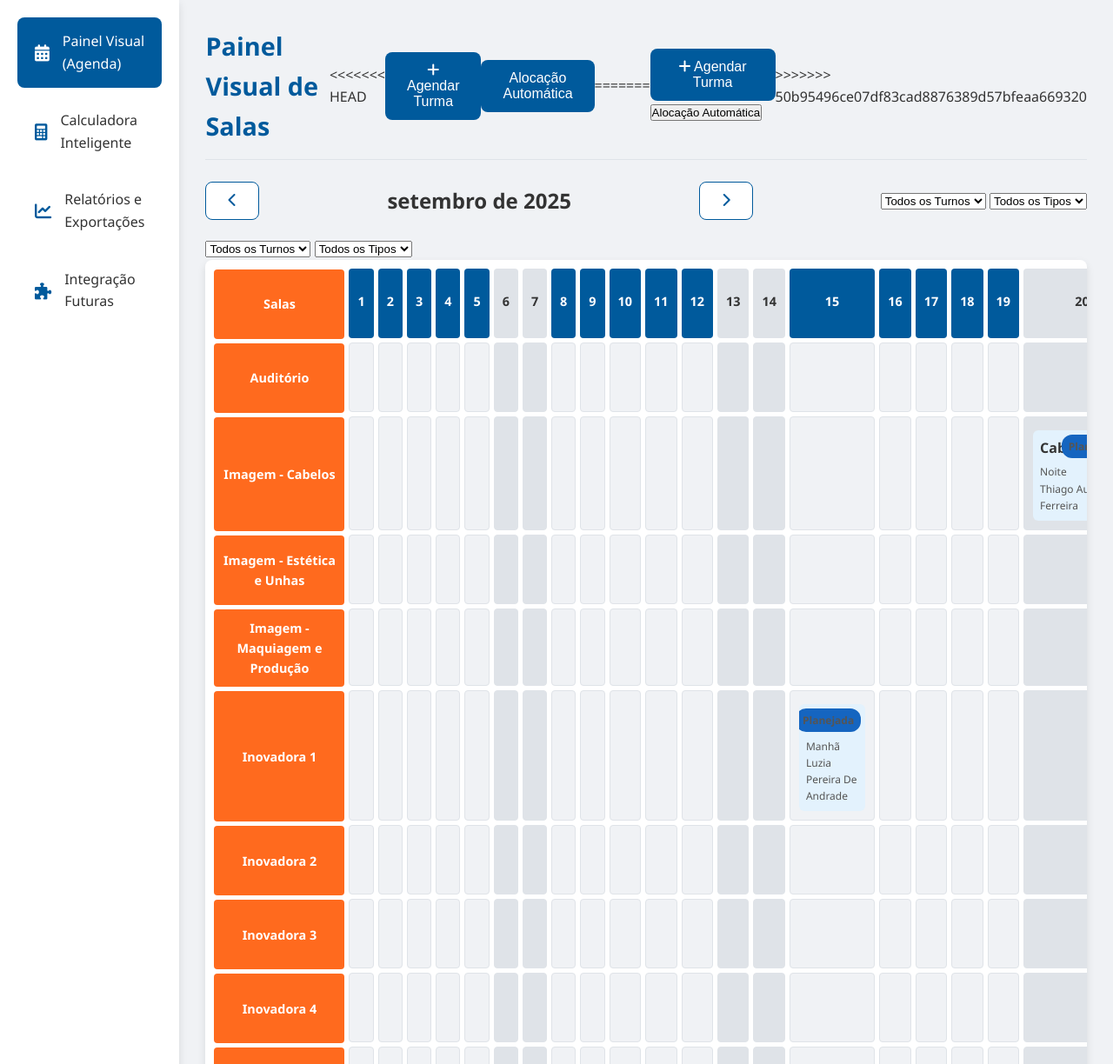
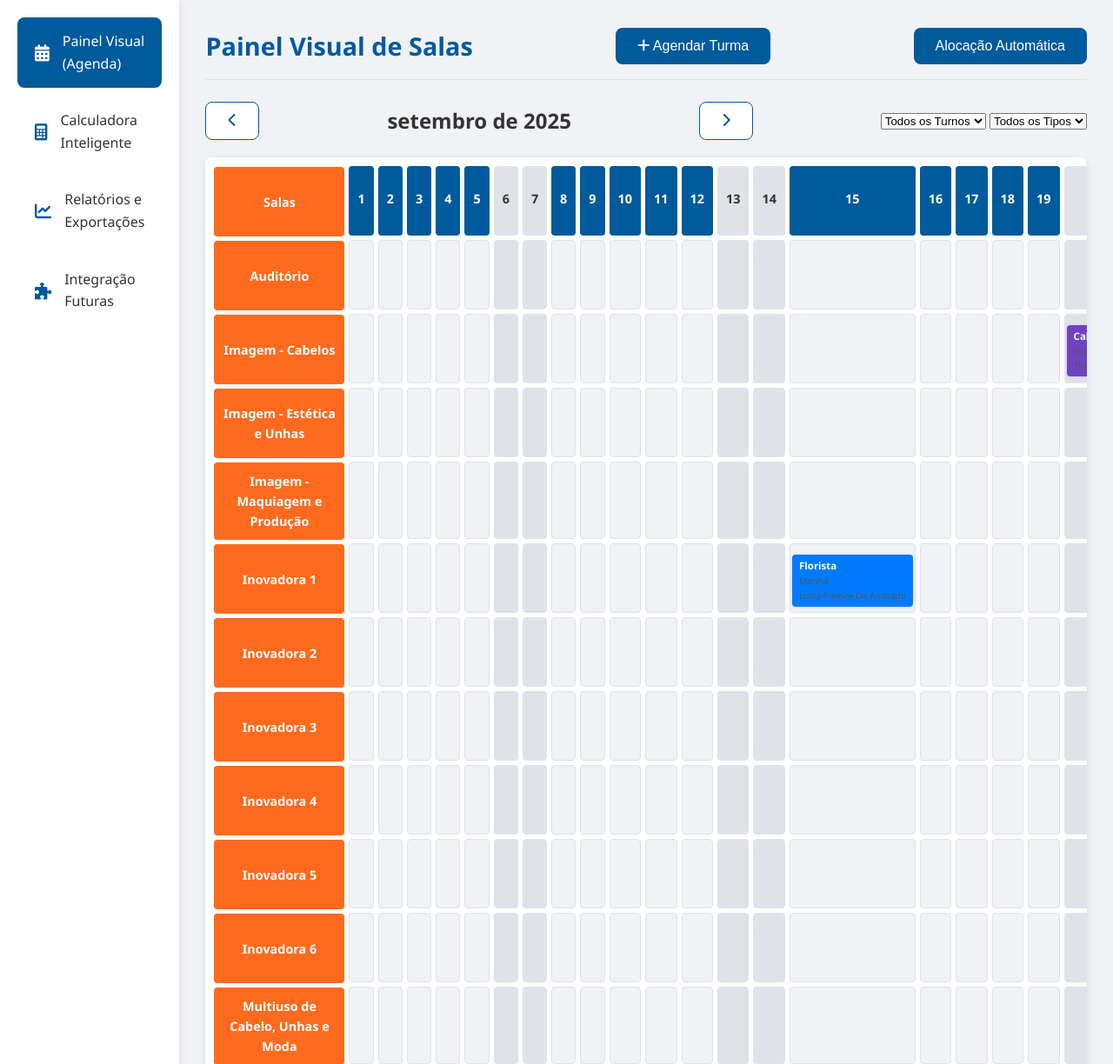
Before and after one commit to SpellmanKing/mapa-sala, a PHP site: page / in a window 1280 px wide. Shown: the top 1224 px of the page at 87% size. Run offline with PHP 8.4, Linux system fonts and the light colour scheme; data comes from the database, SQL or seed files in the repository.

Commit message:
Atualização do projeto v2.0 10/09

```diff
--- a/index.php
+++ b/index.php
@@ -44,17 +44,8 @@
             <section id="painel-visual" class="content-section active">
                 <header class="page-header">
                     <h1>Painel Visual de Salas</h1>
-<<<<<<< HEAD
                     <button id="add-turma-btn" class="primary-btn"><i class="fas fa-plus"></i> Agendar Turma</button>
                     <button type="submit" class="primary-btn" id="alocacao-automatica-btn">Alocação Automática</button>
-=======
-                    <div class="header-actions">
-                        <button id="add-turma-btn" class="primary-btn"><i class="fas fa-plus"></i> Agendar Turma</button>
-                        <button id="alocacao-automatica-btn" class="btn btn-primary">
-                            <i class="icon-smart-allocation"></i> Alocação Automática
-                        </button>
-                    </div>
->>>>>>> 50b95496ce07df83cad8876389d57bfeaa669320
                 </header>
                 <main class="main-content">
                     <div class="calendar-header">
@@ -73,18 +64,6 @@
                                 <option value="todos">Todos os Tipos</option>
                             </select>
                         </div>
-                    </div>
-                    <div class="filters">
-                        <select id="turno-filter" class="filter-select">
-                            <option value="todos">Todos os Turnos</option>
-                            <option value="manha">Manhã</option>
-                            <option value="tarde">Tarde</option>
-                            <option value="noite">Noite</option>
-                            <option value="integral">Integral</option>
-                        </select>
-                        <select id="tipo-sala-filter" class="filter-select">
-                            <option value="todos">Todos os Tipos</option>
-                        </select>
                     </div>
                     <div id="calendar-grid" class="calendar-grid"></div>
                 </main>
@@ -208,6 +187,12 @@
                         <label><input type="checkbox" name="dias-semana" value="1"> Dom</label>
                     </div>
                 </div>
+                <div class="form-group" id="alocacao-automatica-container">
+                    <button type="button" class="btn btn-secondary" id="alocacao-automatica-btn">Alocação Automática</button>
+                    <label for="agendamento-salas-display">Sala(s) Alocada(s):</label>
+                    <input type="text" id="agendamento-salas-display" placeholder="Clique em Alocação Automática" disabled>
+                    <input type="hidden" id="agendamento-salas-id-input" name="salaId">
+                </div>
                 <button type="submit" class="primary-btn">Agendar</button>
             </form>
         </div>
--- a/public/css/style.css
+++ b/public/css/style.css
@@ -439,3 +439,35 @@ body {
         flex-grow: 0;
     }
 }
+
+/* Estilo para as células do calendário que podem conter múltiplos agendamentos */
+.multi-turno-cell {
+    display: flex;
+    flex-direction: column;
+    gap: 4px; /* Adiciona um pequeno espaço entre os blocos */
+    padding: 2px; /* Reduz o padding para ter mais espaço interno */
+}
+
+/* Estilo para os blocos de agendamento */
+.appointment-block {
+    color: white; /* Garante que o texto seja legível em fundos escuros */
+    padding: 4px 8px; /* Padding interno */
+    border-radius: 4px; /* Bordas arredondadas */
+    font-size: 0.8em; /* Fonte menor para caber mais informação */
+    cursor: pointer;
+    overflow: hidden; /* Garante que o conteúdo não vaze */
+    text-overflow: ellipsis;
+    white-space: nowrap;
+    box-shadow: 0 1px 3px rgba(0,0,0,0.1); /* Sombra sutil para destacar */
+}
+
+/* Garante que o texto dentro do bloco fique compacto */
+.appointment-block h4 {
+    margin: 0;
+    font-size: 1em;
+}
+
+.appointment-block span {
+    display: block;
+    font-size: 0.9em;
+}
--- a/public/js/script.js
+++ b/public/js/script.js
@@ -21,8 +21,8 @@ document.addEventListener('DOMContentLoaded', () => {
     const agendamentoForm = document.getElementById('agendamento-form');
     const alocacaoForm = document.getElementById('alocacao-form');
     const detalhesForm = document.getElementById('detalhes-form');
-
-    // Elementos da calculadora de planejamento
+    const agendamentoSalasDisplay = document.getElementById('agendamento-salas-display');
+    const agendamentoSalasIdInput = document.getElementById('agendamento-salas-id-input');
     const alocacaoAutomaticaBtn = document.getElementById('alocacao-automatica-btn');
     const confirmarAlocacaoBtn = document.getElementById('confirmar-alocacao-btn');
     const sugestaoAlocacaoDiv = document.getElementById('sugestao-alocacao');
@@ -156,9 +156,6 @@ document.addEventListener('DOMContentLoaded', () => {
 
     // --- 4. FUNÇÕES DE RENDERIZAÇÃO ---
 
-    /**
-     * Renderiza o calendário na grade com as salas e agendamentos.
-     */
     function renderizarCalendario() {
         const grid = document.getElementById('calendar-grid');
         grid.innerHTML = '';
@@ -202,6 +199,9 @@ document.addEventListener('DOMContentLoaded', () => {
                 if (isWeekend) cell.classList.add('weekend');
                 if (isHoliday) cell.classList.add('holiday');
 
+                // Adiciona a classe que permite múltiplos agendamentos na mesma célula
+                cell.classList.add('multi-turno-cell');
+
                 // Filtra os agendamentos para esta sala e este dia
                 const agendamentosDoDia = agendamentos.filter(a => {
                     const dataAgendamento = a.data_aula.substring(0, 10);
@@ -213,22 +213,35 @@ document.addEventListener('DOMContentLoaded', () => {
                     block.className = 'appointment-block';
                     block.dataset.turmaId = agendamento.id_turmas;
 
-                    // Adiciona a classe de status para o estilo do badge
-                    const statusClass = agendamento.status.replace(/\s/g, '-').toLowerCase();
-                    const badge = document.createElement('span');
-                    badge.className = `badge badge-${statusClass}`;
-                    badge.textContent = agendamento.status;
+                    // Aplica a cor de fundo com base no turno
+                    let color;
+                    switch(agendamento.turno) {
+                        case 'Manhã':
+                            color = '#007bff';
+                            break;
+                        case 'Tarde':
+                            color = '#28a745';
+                            break;
+                        case 'Noite':
+                            color = '#6f42c2';
+                            break;
+                        case 'Integral':
+                            color = '#dc3545';
+                            break;
+                        default:
+                            color = '#6c757d';
+                    }
+                    block.style.backgroundColor = color;
 
                     block.innerHTML = `
                         <h4>${agendamento.nome_curso}</h4>
                         <span>${agendamento.turno}</span>
                         <span>${agendamento.instrutor || 'Não Atribuído'}</span>
                     `;
-                    block.appendChild(badge);
 
                     // Adiciona o evento de clique para abrir o modal de detalhes
                     block.addEventListener('click', (event) => {
-                        event.stopPropagation(); // Previne que o clique no bloco abra o modal de agendamento manual
+                        event.stopPropagation();
                         abrirModalDetalhes(agendamento.id_turmas);
                     });
 
@@ -240,7 +253,7 @@ document.addEventListener('DOMContentLoaded', () => {
                     cell.addEventListener('click', () => {
                         abrirModal(agendamentoModal);
                         // Pré-seleciona a sala no formulário
-                        document.getElementById('agendamento-salaId').value = sala.id_salas;
+                        document.getElementById('sala-agendamento').value = sala.id_salas;
                     });
                 }
 
@@ -467,7 +480,7 @@ document.addEventListener('DOMContentLoaded', () => {
                     cursoId: sugestaoAlocacaoData.cursoId,
                     totalAlunos: sugestaoAlocacaoData.totalAlunos,
                     dataInicio: sugestaoAlocacaoData.dataInicio,
-                    salaId: salasIds, // Agora passa os IDs das salas
+                    salaId: salasIds,
                     turno: sugestaoAlocacaoData.turno,
                     diasSemana: sugestaoAlocacaoData.diasSemana
                 };
```
